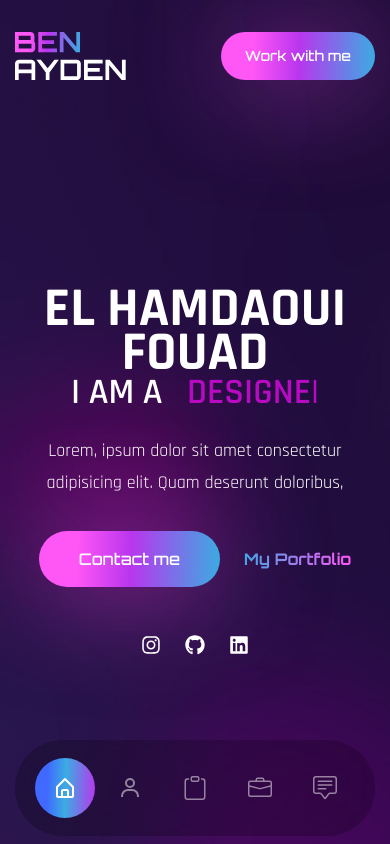
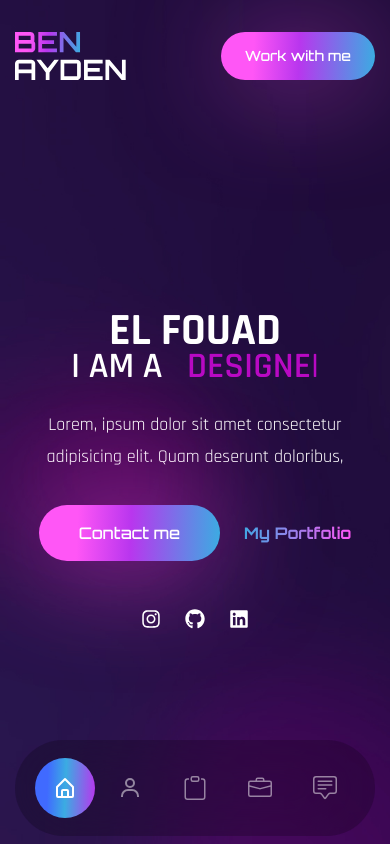
Before and after one commit to El-fouad/my-portfolio, a React (Vite) app: page / in a window 390 px wide. Shown: the top 844 px of the page. Built offline with nearby package versions, Linux system fonts and the light colour scheme; a web font is replaced by a local one.

Commit message:
up date name

```diff
--- a/src/components/Banner.jsx
+++ b/src/components/Banner.jsx
@@ -30,9 +30,9 @@ const Banner = () => {
               initial="hidden"
               whileInView={"show"}
               viewport={{ once: false, amount: 0.7 }}
-              className=" text-[55px] font-bold leading-[0.8] lg:text-[110px]"
+              className=" text-[45px] font-bold leading-[0.8] lg:text-[110px]"
             >
-              EL HAMDAOUI <span>FOUAD</span>
+            EL<span> FOUAD</span>
             </motion.h1>
             <motion.div
               variants={fadeIn("up", 0.4)}
```
